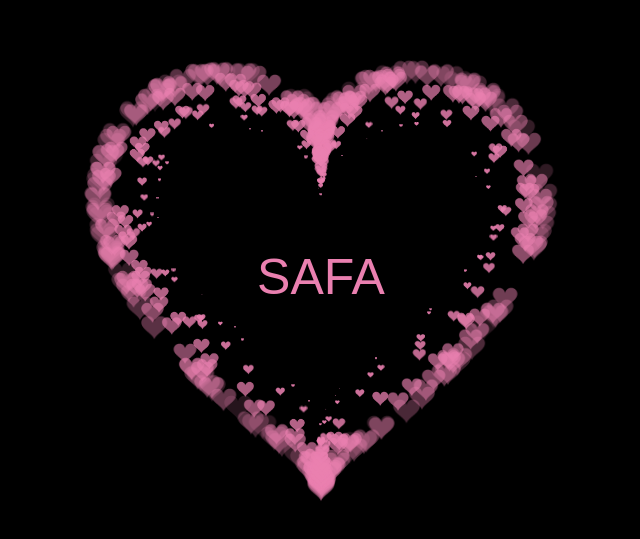
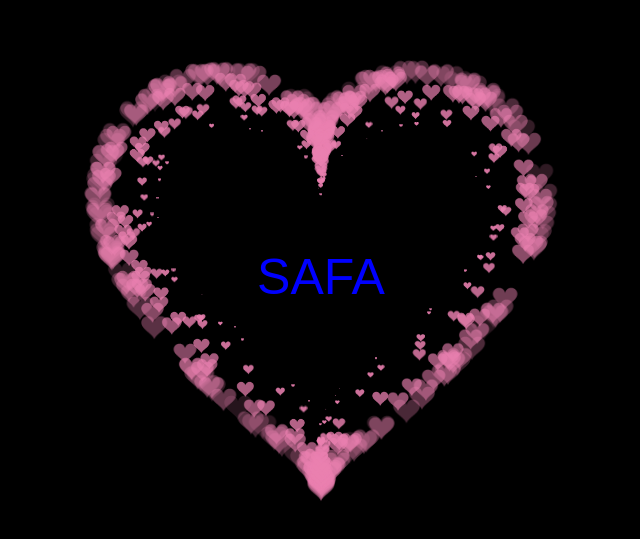
Before and after one commit to Andikaalamprt/love, a plain HTML site: page index.html in a window 1280 px wide. Shown: the part 123-662 px from the top of the page, without its empty margins (319-959 px from the left). Drawn offline with Linux system fonts and the light colour scheme.

Commit message:
Update index.html

```diff
--- a/index.html
+++ b/index.html
@@ -25,7 +25,7 @@
     /* Tambahkan style untuk teks */
     .heart-text {
         position: absolute;
-        color: #ea80b0;
+        color: blue;
         font-size: 50px;
         font-family: Arial, sans-serif;
         z-index: 99;
```
